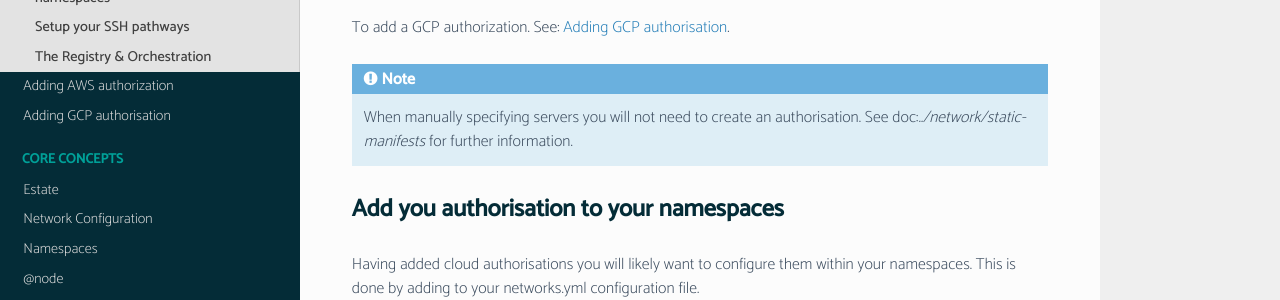
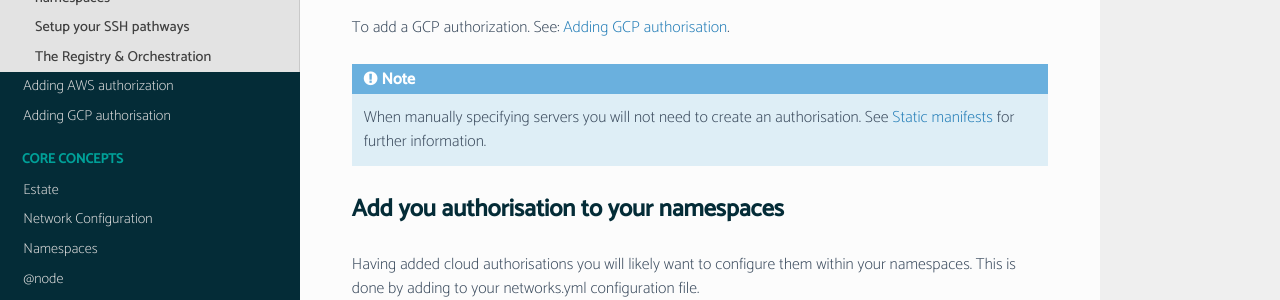
Before and after one commit to webzakimbo/bcome-read-the-docs, a Sphinx documentation site: the page built from docs/source/getting-started/create-project-structure.rst, in a window 1280 px wide and 900 px high, scrolled down 1435 px. Shown: the part 156-456 px from the top of the window. Built offline with Sphinx 7.4.7 and the Read the Docs theme 2.0.0, drawn with Linux system fonts in a browser that asks for light colours; pages that are not in the unit, such as notebooks, are missing from menus.

Commit message:
fixed broken url

```diff
--- a/docs/source/getting-started/create-project-structure.rst
+++ b/docs/source/getting-started/create-project-structure.rst
@@ -80,7 +80,7 @@ To add a GCP authorization. See: :doc:`prepare-gcp-access`.
 
 .. note::
 
-   When manually specifying servers you will not need to create an authorisation. See doc:`../network/static-manifests` for further information.
+   When manually specifying servers you will not need to create an authorisation. See :doc:`../network/static-manifests` for further information.
 
 
 Add you authorisation to your namespaces
```
